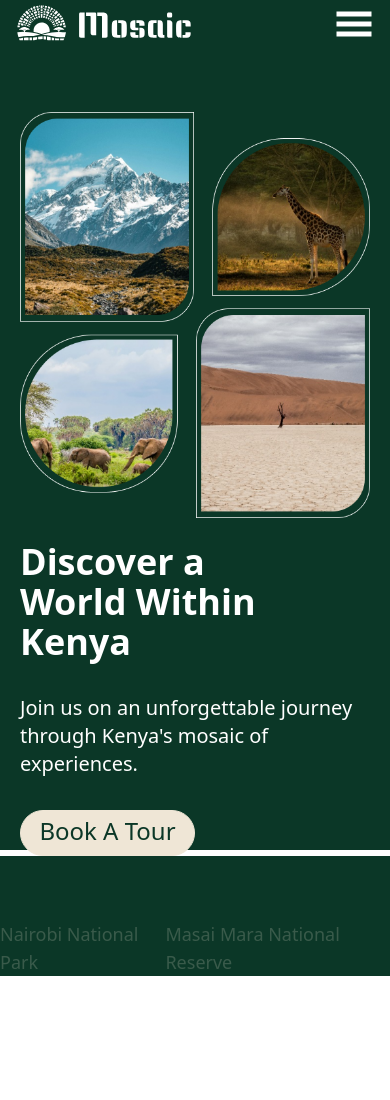
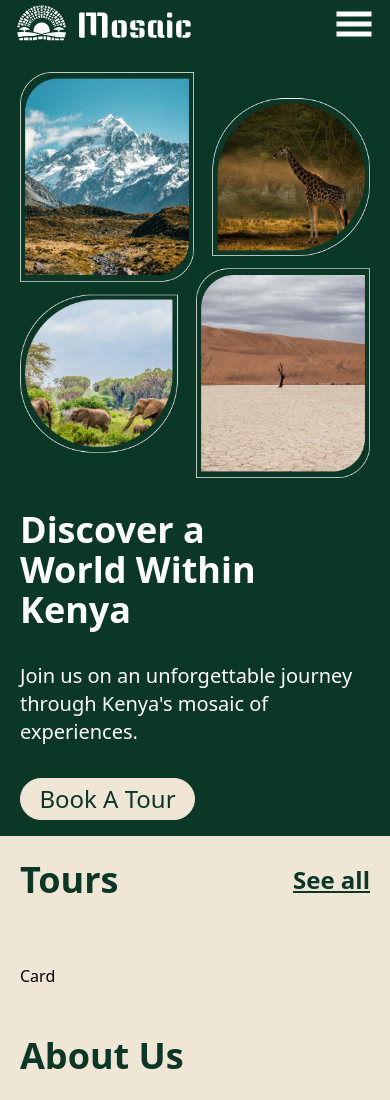
Before and after one commit to jeff283/Mosaic-tours, a React (Vite) app: page / in a window 390 px wide. Before the commit the page ends 976 px from the top, so only its background shows below. Built offline with nearby package versions, Linux system fonts and the light colour scheme.

Commit message:
Fixed Hero section styling

```diff
--- a/src/pages/HomePage/HomePage.tsx
+++ b/src/pages/HomePage/HomePage.tsx
@@ -3,14 +3,15 @@ import heroImg from "../../assets/imgs/HeroImg.png";
 
 const HomePage = () => {
   return (
-    <>
+    <div className="bg-eggshell">
       <Navbar />
+      {/* Hero Section */}
       <section id="home">
-        <div className=" bg-darkGreen h-[95vh] py-16 md:py-36">
-          <div className="flex flex-col-reverse justify-between items-center  text-white px-5  md:px-20 md:flex-row">
+        <div className=" bg-darkGreen pt-6 pb-4 md:pt-36  ">
+          <div className="flex flex-col-reverse justify-between items-center  text-white px-5  md:px-20 md:flex-row ">
             {/* Left Container */}
-            <div className="space-y-8 md:space-y-16">
-              <h1 className="font-bold text-4xl w-3/4 md:text-6xl smMax:pt-6">
+            <div className="space-y-8 smMax:pt-8 md:space-y-16">
+              <h1 className="font-bold text-4xl w-3/4 md:text-6xl">
                 Discover a World Within Kenya
               </h1>
               <p className="text-xl font-light md:text-2xl md:w-1/2 ">
@@ -21,7 +22,7 @@ const HomePage = () => {
               <div className="w-1/2 md:w-1/3">
                 <a
                   href="/"
-                  className="block text-center font-medium text-3xl bg-eggshell text-darkGreen border border-eggshell px-6 py-1.5 pb-2 rounded-full align-middle hover:text-eggshell hover:bg-darkGreen md:block lgMax:px-2 lgMax:py-1 lgMax:pb-1 lgMax:text-2xl lgMax:pb-2 "
+                  className="block text-center font-medium text-3xl bg-eggshell text-darkGreen border border-eggshell px-6 py-1.5 pb-2 rounded-full align-middle hover:text-eggshell hover:bg-darkGreen md:block lgMax:px-2 lgMax:py-1 lgMax:pb-1 lgMax:text-2xl"
                 >
                   Book A Tour
                 </a>
@@ -29,27 +30,49 @@ const HomePage = () => {
             </div>
             {/* Right Container */}
             <div className="">
-              <img src={heroImg} alt="Tours in Kenya" />
+              <img className="" src={heroImg} alt="Tours in Kenya" />
             </div>
           </div>
           {/* Locations */}
-          <div className="bg-darkGreen text-eggshell flex justify-between md:px-20 text-lg pt-16">
-            <span className="opacity-20 hidden md:block opa">Mount Kenya </span>
+          <div className="bg-darkGreen text-eggshell  justify-between hidden md:flex md:px-20 text-lg pt-16 ">
+            <span className="opacity-20 ">Mount Kenya </span>
             <span className="opacity-20">Nairobi National Park </span>
-            <span className="opacity-20 hidden md:block">
-              Mount Longonot National Park
-            </span>
-            <span className="opacity-20 hidden md:block">
-              Aberdare National Park{" "}
-            </span>
-            <span className="opacity-20 hidden md:block">
-              Lewa Wildlife Conservancy{" "}
-            </span>
+            <span className="opacity-20 ">Mount Longonot National Park</span>
+            <span className="opacity-20 ">Aberdare National Park </span>
+            <span className="opacity-20 ">Lewa Wildlife Conservancy </span>
             <span className="opacity-20">Masai Mara National Reserve</span>
           </div>
         </div>
       </section>
-    </>
+
+      {/* Tours Section */}
+      <section id="tours">
+        {/* Container */}
+        <div className="px-5 py-6  md:px-20 md:py-12">
+          {/* Top Bar */}
+          <div className="flex justify-between items-center font-bold text-darkGreen pb-16">
+            <h2 className="text-4xl md:text-5xl ">Tours</h2>
+            <div className="text-2xl md:text-3xl underline ">See all</div>
+          </div>
+          {/* Card Container */}
+          <div className="">
+            {/* Card */}
+            <div className="">Card</div>
+          </div>
+        </div>
+      </section>
+
+      {/* About Us */}
+      <section id="about">
+        {/* Container */}
+        <div className="px-5 py-6  md:px-20 md:py-12">
+          {/* Title */}
+          <h2 className="font-bold text-4xl md:text-5xl text-darkGreen">
+            About Us
+          </h2>
+        </div>
+      </section>
+    </div>
   );
 };
 
```
